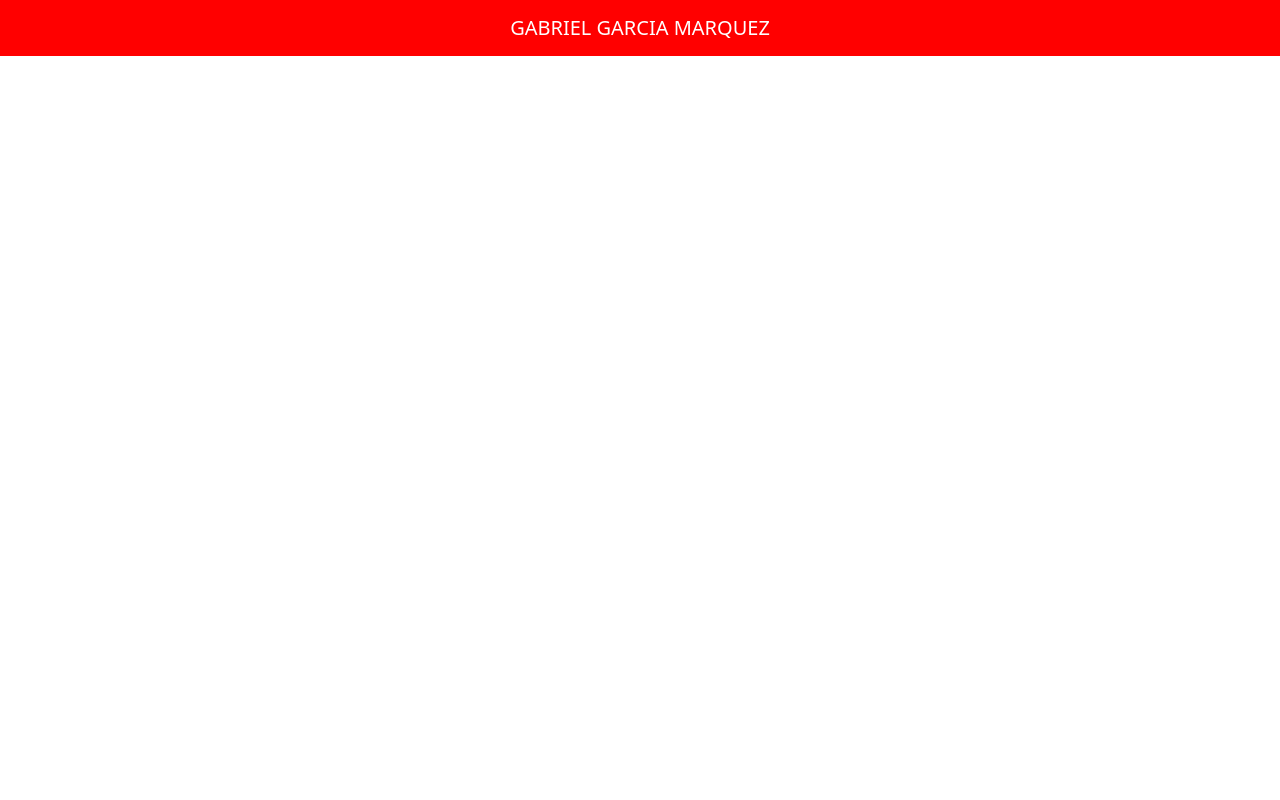
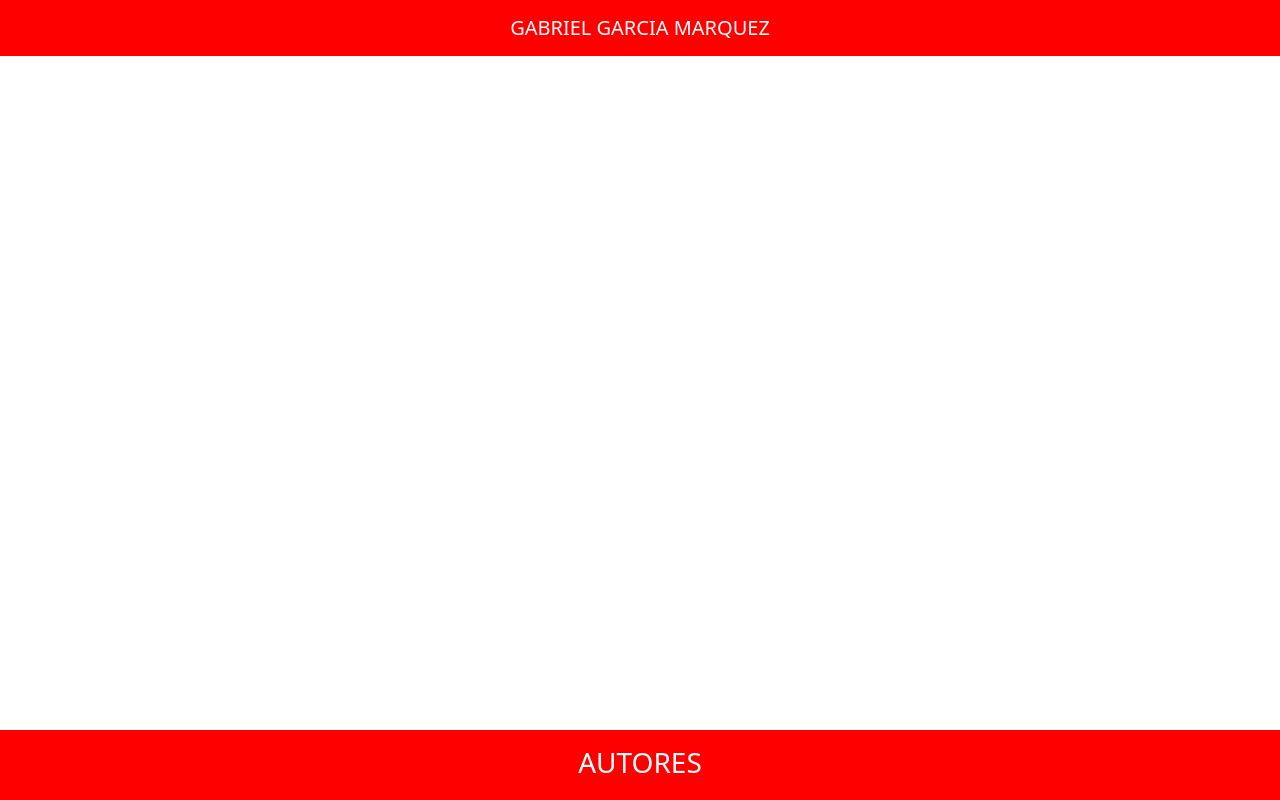
Before and after one commit to JRARM/taller2, a plain HTML site: page index.html in a window 1280 px wide. Drawn offline with nearby package versions, Linux system fonts and the light colour scheme.

Commit message:
se crea el pie de pagina

```diff
--- a/css/style.css
+++ b/css/style.css
@@ -14,3 +14,13 @@ body::after {
     height: 50px;
     /* Set same as footer's height */
 }
+
+.footer {
+    background: red;
+    color: white;
+    height: 70px;
+    width: 100%;
+    bottom: 0;
+    text-align: center;
+    position: absolute;
+}
--- a/index.html
+++ b/index.html
@@ -17,7 +17,9 @@
             <a class="navbar-brand mx-auto">GABRIEL GARCIA MARQUEZ</a>
         </div>
     </nav>
-
+    <div class="footer">
+        <h3 class="mt-3">AUTORES</h3>
+    </div>
 
     <script src="javascript/script.js"></script>
 </body>
```
Also changed, not shown: about.html (+3 -0 lines).
